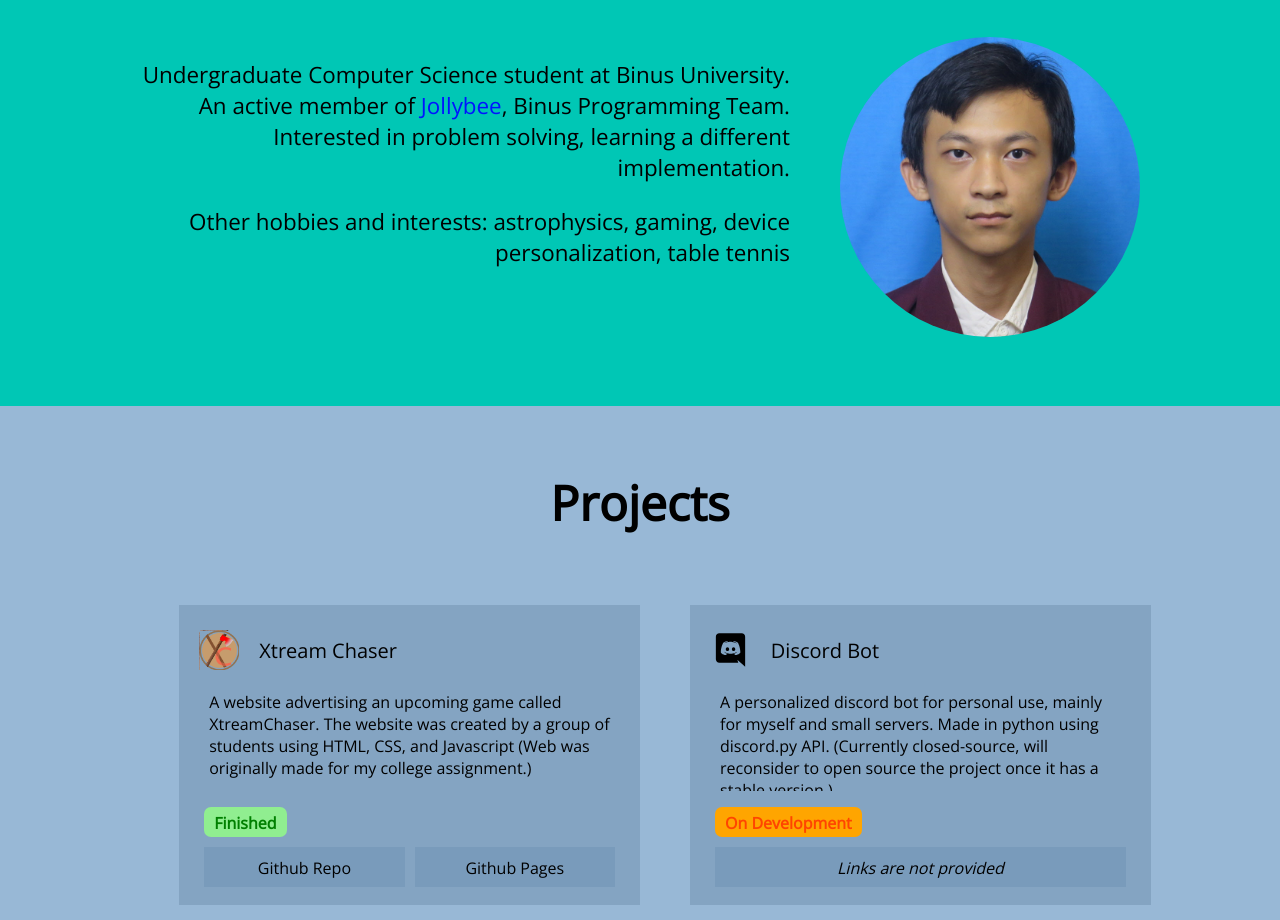
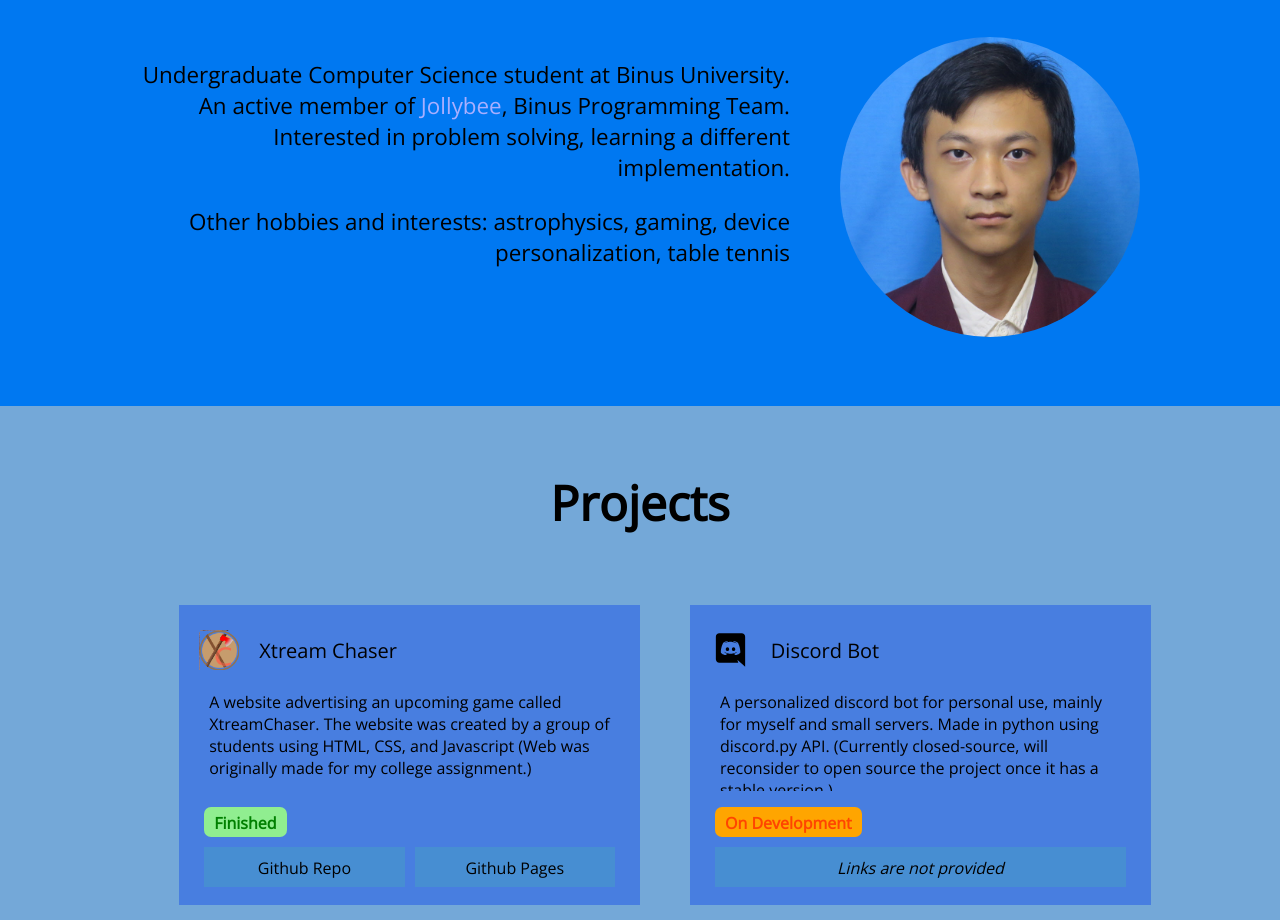
Before and after one commit to ryansiau/ryansiau.github.io, a plain HTML site: page docs/index.html in a window 1280 px wide. Shown: the part 932-1852 px from the top of the page. Drawn offline with nearby package versions, Linux system fonts and the light colour scheme.

Commit message:
recolor background and components

```diff
--- a/docs/assets/css/main.css
+++ b/docs/assets/css/main.css
@@ -42,12 +42,12 @@
 #panel-about {
   min-height: fit-content;
   color: #000000;
-  background-color: #00c7b5;
+  background-color: #0078f1;
 }
 
 #panel-project {
   height: fit-content;
-  background-color: #98b8d6;
+  background-color: #74a8d8;
 }
 
 div.panel .panel-title {
@@ -132,7 +132,7 @@
 
 .inline-link {
   /* font-weight: bold; */
-  color: #0014ff;
+  color: #a8afff;
 }
 
 .row {
@@ -162,7 +162,7 @@
 
 .project-card {
   height: 300px;
-  background-color: #84a4c2;
+  background-color: #487ee0;
   padding: 20px;
 }
 
@@ -220,12 +220,13 @@
 }
 
 .project-description::-webkit-scrollbar-thumb {
-  background: #dddddd;
+  background: rgba(221, 221, 221, 0.5);
   border-radius: 10px;
 }
 
 .project-description::-webkit-scrollbar-thumb:hover {
-  background: #aaaaaa;
+  background: rgba(170, 170, 170, 0.7);
+  opacity: 0.5;
 }
 
 .project-refs {
@@ -233,7 +234,7 @@
 }
 
 .project-link {
-  background-color: #799bbb;
+  background-color: #478ed2;
   font-weight: normal;
   color: black;
   margin: 0 5px;
```
